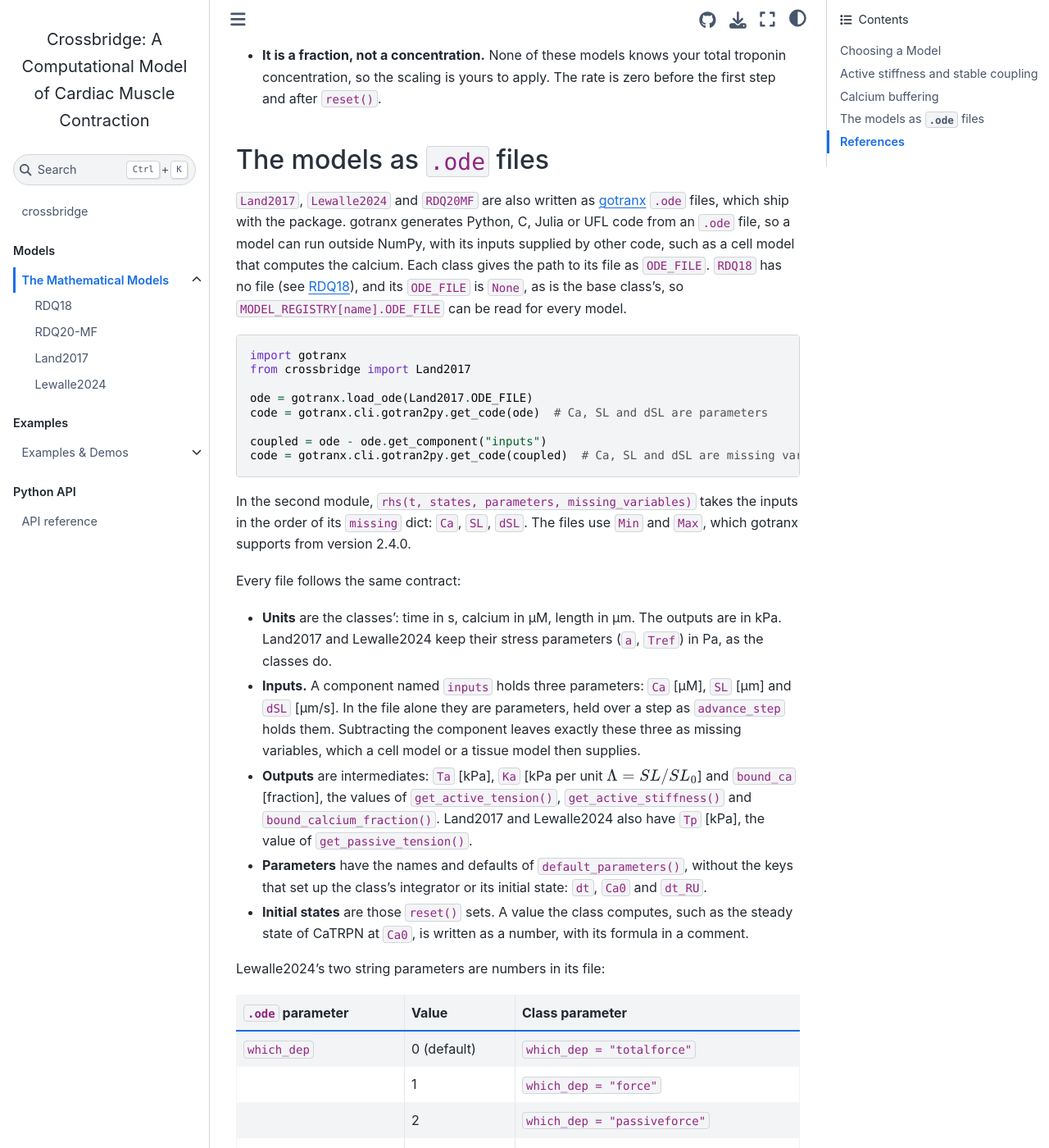
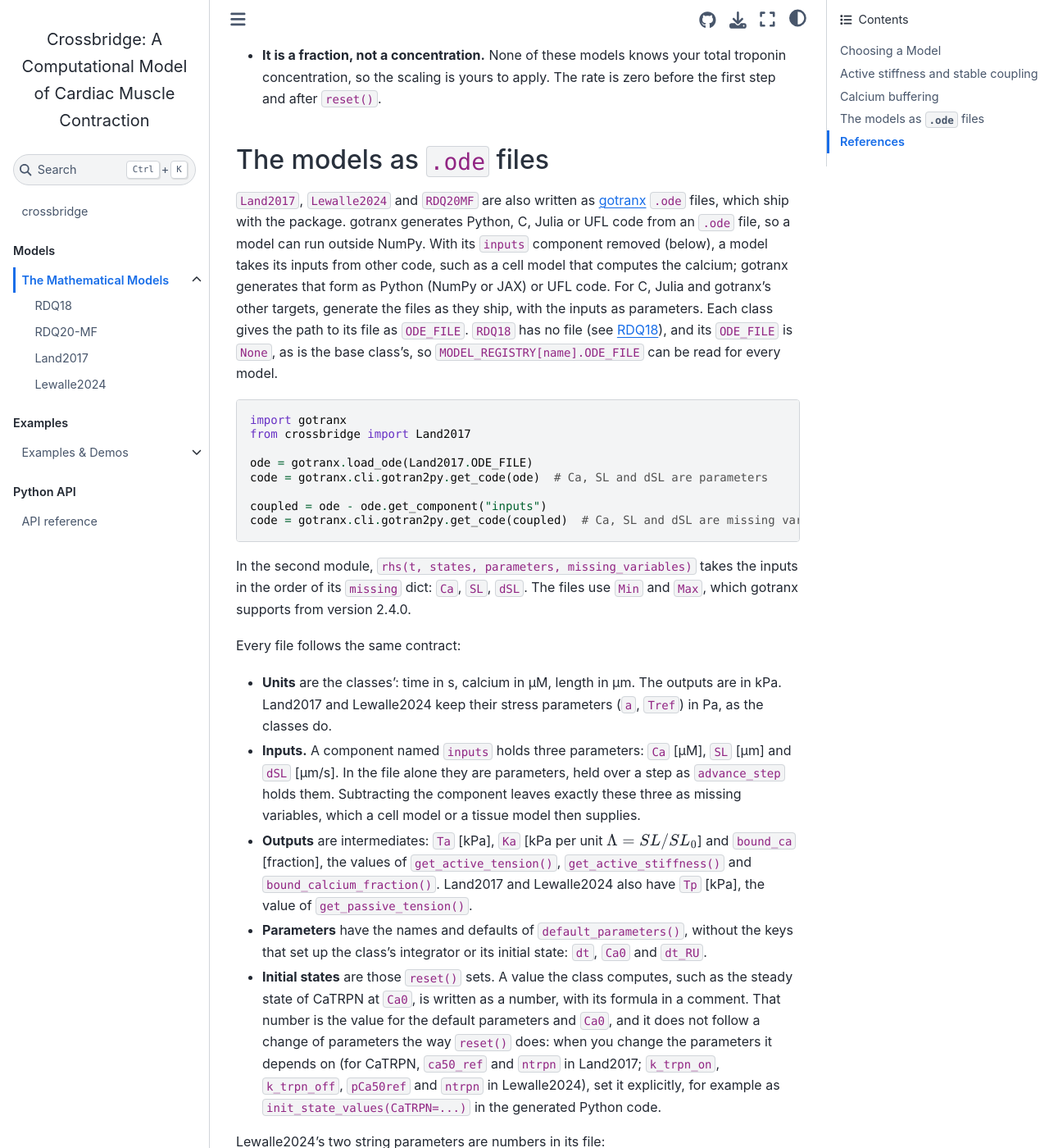
Before and after one commit to ComputationalPhysiology/crossbridge, a Jupyter Book: the page built from docs/models/index.md, in a window 1280 px wide and 1400 px high, scrolled down 3400 px. Shown: the whole window at 82% size. Built offline with Jupyter Book 1.0.4 settings and Sphinx 7.4.7 and the Sphinx Book theme 1.1.4, drawn with Linux system fonts in a browser that asks for light colours; pages that are not in the unit, such as notebooks, are missing from menus; cross-references to code outside the pages are shown as plain code.

Commit message:
Correct the .ode docs and require gotranx 2.4.0 for the demos too
gotranx's C and Julia code generation of an ODE with missing variables is
broken, so the docs no longer claim it: a file with `inputs` removed is
generated as Python (NumPy or JAX) or UFL code, and the other targets take
the files as they ship. The docs also say that a file's computed initial
CaTRPN is for the default parameters and does not follow a change of them
as reset() does.

The demos extra pinned no gotranx, so it could install 2.3.0, which cannot
load land2017.ode or lewalle2024.ode; it now asks for >=2.4.0 like the
test extra, and CLAUDE.md no longer calls gotranx a test dependency only.
RDQ20MF's tension sits 0.5-0.8% of the peak from its ODE depending on the
protocol (0.55% was one protocol). The comment in RDQ20MF._XB_system now orders the
state as its docstring does. The model pages and CLAUDE.md describe the
new test cases.

Co-Authored-By: Claude Opus 5.5 <noreply@anthropic.com>

````diff
--- a/docs/models/index.md
+++ b/docs/models/index.md
@@ -141,11 +141,13 @@ Two details worth knowing:
 
 `Land2017`, `Lewalle2024` and `RDQ20MF` are also written as
 [gotranx](https://github.com/finsberg/gotranx) `.ode` files, which ship with the package. gotranx
-generates Python, C, Julia or UFL code from an `.ode` file, so a model can run outside NumPy, with
-its inputs supplied by other code, such as a cell model that computes the calcium. Each class
-gives the path to its file as `ODE_FILE`. `RDQ18` has no file (see [RDQ18](rdq18.md)), and its
-`ODE_FILE` is `None`, as is the base class's, so `MODEL_REGISTRY[name].ODE_FILE` can be read for
-every model.
+generates Python, C, Julia or UFL code from an `.ode` file, so a model can run outside NumPy. With
+its `inputs` component removed (below), a model takes its inputs from other code, such as a cell
+model that computes the calcium; gotranx generates that form as Python (NumPy or JAX) or UFL code.
+For C, Julia and gotranx's other targets, generate the files as they ship, with the inputs as
+parameters. Each class gives the path to its file as `ODE_FILE`. `RDQ18` has no file (see
+[RDQ18](rdq18.md)), and its `ODE_FILE` is `None`, as is the base class's, so
+`MODEL_REGISTRY[name].ODE_FILE` can be read for every model.
 
 ```python
 import gotranx
@@ -177,7 +179,11 @@ Every file follows the same contract:
 - **Parameters** have the names and defaults of `default_parameters()`, without the keys that set
   up the class's integrator or its initial state: `dt`, `Ca0` and `dt_RU`.
 - **Initial states** are those `reset()` sets. A value the class computes, such as the steady
-  state of CaTRPN at `Ca0`, is written as a number, with its formula in a comment.
+  state of CaTRPN at `Ca0`, is written as a number, with its formula in a comment. That number is
+  the value for the default parameters and `Ca0`, and it does not follow a change of parameters
+  the way `reset()` does: when you change the parameters it depends on (for CaTRPN, `ca50_ref`
+  and `ntrpn` in Land2017; `k_trpn_on`, `k_trpn_off`, `pCa50ref` and `ntrpn` in Lewalle2024), set
+  it explicitly, for example as `init_state_values(CaTRPN=...)` in the generated Python code.
 
 Lewalle2024's two string parameters are numbers in its file:
 
--- a/pyproject.toml
+++ b/pyproject.toml
@@ -23,7 +23,7 @@ test = ["pytest", "pytest-cov", "gotranx>=2.4.0"]
 # pure-numpy fallbacks -- so it is kept out of [test] to stay installable on
 # Python versions numba has not caught up with yet.
 fast = ["numba"]
-demos = ["matplotlib", "zero-mech", "gotranx", "scipy", "tqdm", "numba"]
+demos = ["matplotlib", "zero-mech", "gotranx>=2.4.0", "scipy", "tqdm", "numba"]
 docs = [
     "jupyter-book<2.0",
     "jupytext",
````
Also changed, not shown: CLAUDE.md (+18 -9 lines), docs/models/land2017.md (+4 -3 lines), docs/models/lewalle2024.md (+6 -6 lines), docs/models/rdq20mf.md (+5 -3 lines), 2 other files.
